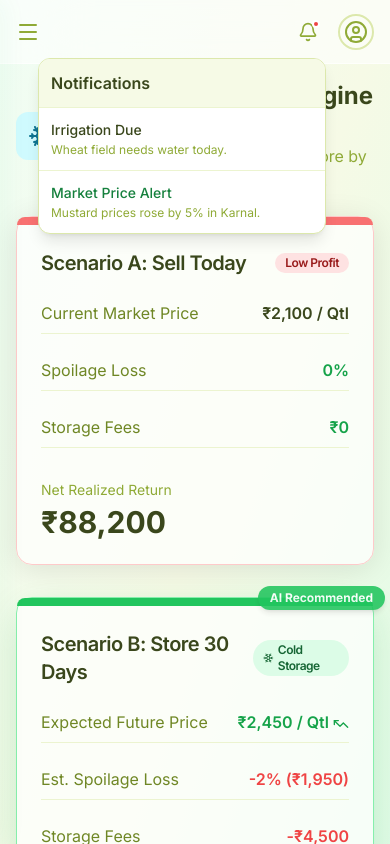
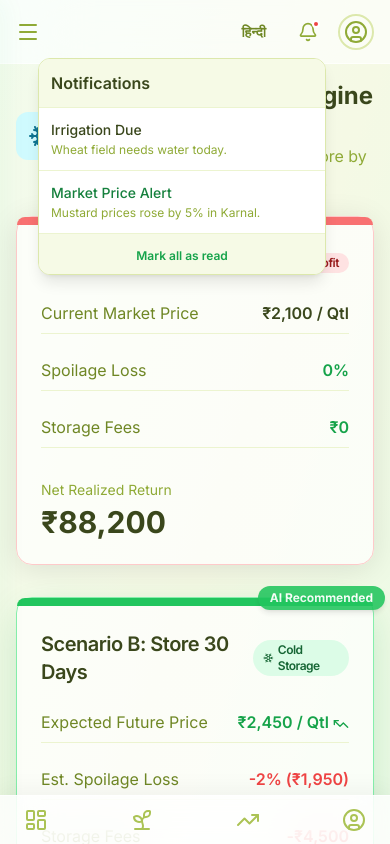
Before and after one commit to Ashu0378/Kisan-Setu, a React app in the folder frontend/: page /coldguard in a window 390 px wide. Both pictures are taken after a click on the button 308 px from the left and 31 px from the top of the page. Shown: the top 844 px of the page. Built offline with nearby package versions, Linux system fonts and the light colour scheme; the HTML template or start-up script is replaced by a standard one.

Commit message:
feat: add mobile-first bottom navigation and UI optimizations

```diff
--- a/frontend/src/dashboard/Layout.jsx
+++ b/frontend/src/dashboard/Layout.jsx
@@ -108,7 +108,7 @@ export function Layout() {
       </div>
 
       {/* Main content */}
-      <div className="flex-1 flex flex-col min-w-0 overflow-hidden">
+      <div className="flex-1 flex flex-col min-w-0 overflow-hidden pb-16 lg:pb-0">
         <header className="h-16 bg-white/60 backdrop-blur-2xl border-b border-white/60 flex items-center justify-between px-4 sm:px-6 z-10">
           <button
             className="lg:hidden text-surface-500 hover:text-surface-900"
@@ -120,7 +120,7 @@ export function Layout() {
           <div className="flex-1" />
 
           <div className="flex items-center gap-3 sm:gap-4 relative">
-            <Button variant="ghost" size="sm" onClick={toggleLanguage} className="hidden sm:flex font-semibold">
+            <Button variant="ghost" size="sm" onClick={toggleLanguage} className="flex font-semibold">
               {lang === 'en' ? 'हिन्दी' : 'English'}
             </Button>
 
@@ -148,6 +148,9 @@ export function Layout() {
                       <p className="text-xs text-surface-500 mt-0.5">{lang === 'en' ? 'Mustard prices rose by 5% in Karnal.' : 'करनाल में सरसों के दाम 5% बढ़े।'}</p>
                     </div>
                   </div>
+                  <div className="p-2 border-t border-surface-100 bg-surface-50 text-center">
+                    <button className="text-xs font-semibold text-brand-600 hover:text-brand-700">{lang === 'en' ? 'Mark all as read' : 'सभी को पढ़ा हुआ मानें'}</button>
+                  </div>
                 </div>
               )}
             </div>
@@ -164,17 +167,14 @@ export function Layout() {
                 {lang === 'en' ? 'Help' : 'मदद'}
               </Button>
               {showHelp && (
-                <div className="absolute right-0 mt-2 w-48 bg-white rounded-xl shadow-lg border border-surface-200 overflow-hidden z-50 animate-fade-in">
+                <div className="absolute right-0 mt-2 w-64 bg-white rounded-xl shadow-lg border border-surface-200 overflow-hidden z-50 animate-fade-in">
+                  <div className="p-3 border-b border-surface-100 font-semibold bg-surface-50 text-surface-900">
+                    {lang === 'en' ? 'Help & Support' : 'सहायता और समर्थन'}
+                  </div>
                   <div className="py-1">
-                    <button className="w-full text-left px-4 py-2 text-sm text-surface-700 hover:bg-surface-50 hover:text-brand-600 transition-colors">
-                      {lang === 'en' ? 'Call Kisan Call Center' : 'किसान कॉल सेंटर'}
-                    </button>
-                    <button className="w-full text-left px-4 py-2 text-sm text-surface-700 hover:bg-surface-50 hover:text-brand-600 transition-colors">
-                      {lang === 'en' ? 'Video Tutorials' : 'वीडियो ट्यूटोरियल'}
-                    </button>
-                    <button className="w-full text-left px-4 py-2 text-sm text-surface-700 hover:bg-surface-50 hover:text-brand-600 transition-colors">
-                      {lang === 'en' ? 'Connect to Expert' : 'विशेषज्ञ से जुड़ें'}
-                    </button>
+                    <button className="w-full text-left px-4 py-2 text-sm text-surface-700 hover:bg-surface-50 hover:text-brand-600">{lang === 'en' ? 'Watch Tutorials' : 'ट्यूटोरियल देखें'}</button>
+                    <button className="w-full text-left px-4 py-2 text-sm text-surface-700 hover:bg-surface-50 hover:text-brand-600">{lang === 'en' ? 'Contact KVK Expert' : 'KVK विशेषज्ञ से संपर्क करें'}</button>
+                    <button className="w-full text-left px-4 py-2 text-sm text-surface-700 hover:bg-surface-50 hover:text-brand-600">{lang === 'en' ? 'Report an Issue' : 'समस्या की रिपोर्ट करें'}</button>
                   </div>
                 </div>
               )}
@@ -215,9 +215,25 @@ export function Layout() {
           </div>
         </header>
 
-        <main className="flex-1 overflow-auto p-4 sm:p-6 lg:p-8">
+        <main className="flex-1 overflow-y-auto p-4 sm:p-6 lg:p-8 bg-surface-50/50">
           <Outlet />
         </main>
+      </div>
+
+      {/* Mobile Bottom Navigation Bar */}
+      <div className="lg:hidden fixed bottom-0 left-0 right-0 bg-white/80 backdrop-blur-xl border-t border-white/60 shadow-[0_-4px_24px_rgba(0,0,0,0.05)] z-50 px-6 py-3 flex justify-between items-center">
+        <NavLink to="/" end className={({ isActive }) => cn("flex flex-col items-center gap-1 transition-colors", isActive ? "text-brand-600" : "text-surface-400 hover:text-surface-600")}>
+          <LayoutDashboard className="w-6 h-6" />
+        </NavLink>
+        <NavLink to="/crop-planner" className={({ isActive }) => cn("flex flex-col items-center gap-1 transition-colors", isActive ? "text-brand-600" : "text-surface-400 hover:text-surface-600")}>
+          <Sprout className="w-6 h-6" />
+        </NavLink>
+        <NavLink to="/mandi-optimizer" className={({ isActive }) => cn("flex flex-col items-center gap-1 transition-colors", isActive ? "text-brand-600" : "text-surface-400 hover:text-surface-600")}>
+          <TrendingUp className="w-6 h-6" />
+        </NavLink>
+        <NavLink to="/profile" className={({ isActive }) => cn("flex flex-col items-center gap-1 transition-colors", isActive ? "text-brand-600" : "text-surface-400 hover:text-surface-600")}>
+          <UserCircle className="w-6 h-6" />
+        </NavLink>
       </div>
     </div>
   );
```
